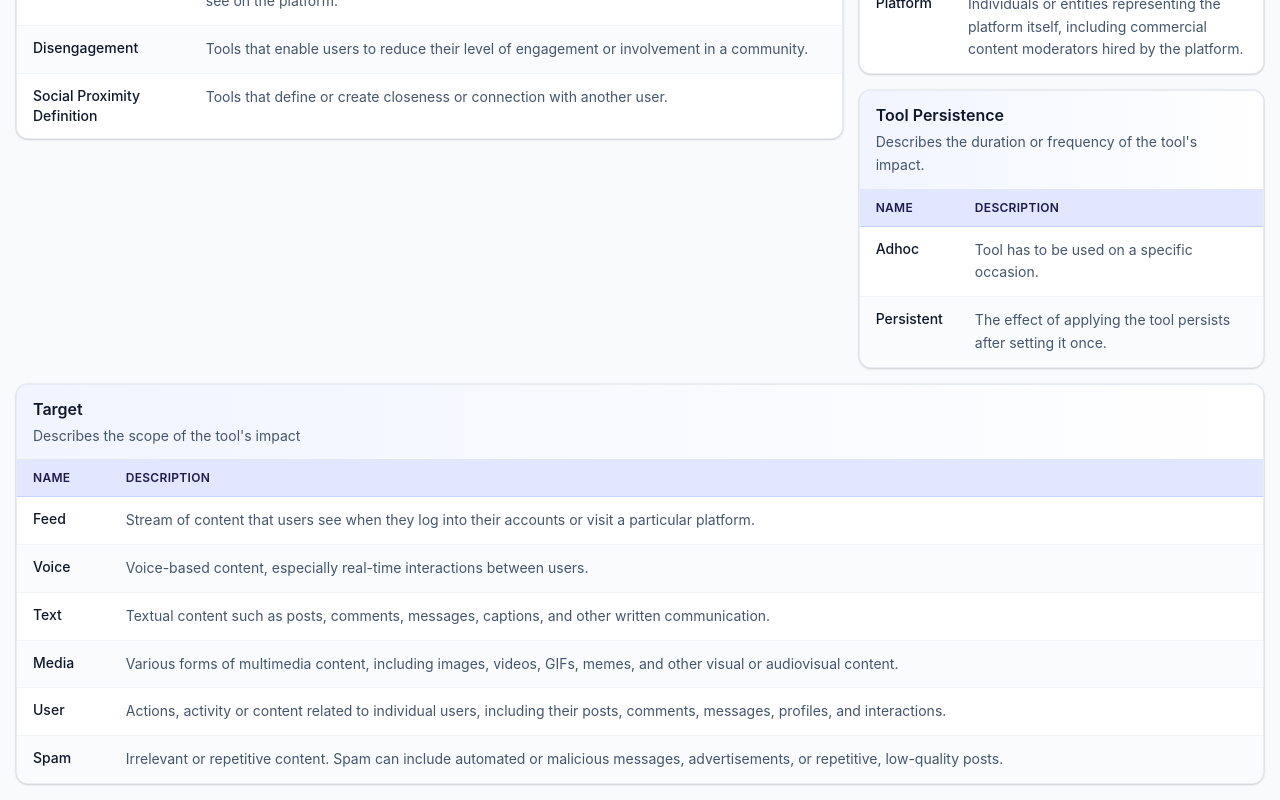
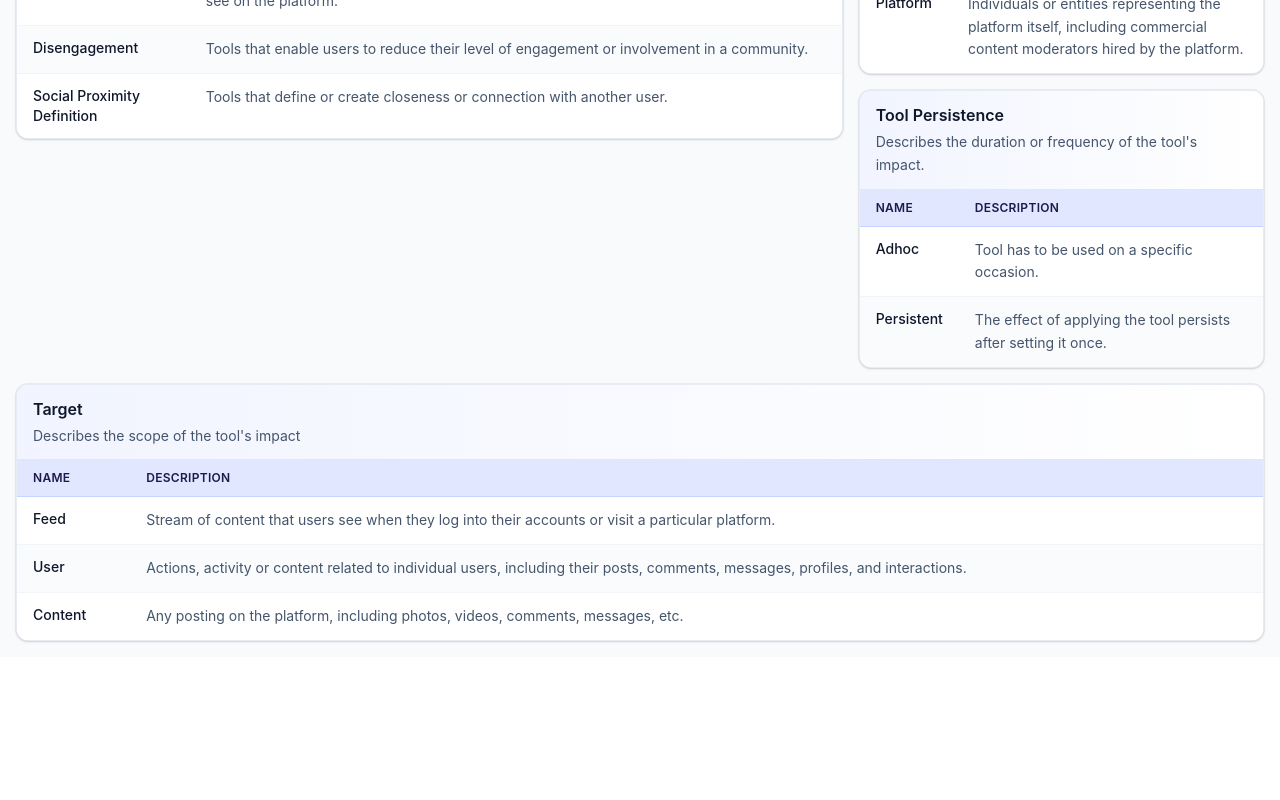
Before and after one commit to marticodes/BaSICS, a React (Vite) app: page /legend in a window 1280 px wide. Shown: the part 1185-1985 px from the top of the page. After the commit the page ends 1842 px from the top, so only its background shows below. Built offline with nearby package versions, Linux system fonts and the light colour scheme.

Commit message:
bug fixes

```diff
--- a/src/data/legend.ts
+++ b/src/data/legend.ts
@@ -133,29 +133,14 @@ export const legendSections: LegendSection[] = [
           'Stream of content that users see when they log into their accounts or visit a particular platform.',
       },
       {
-        name: 'Voice',
-        definition:
-          'Voice-based content, especially real-time interactions between users.',
-      },
-      {
-        name: 'Text',
-        definition:
-          'Textual content such as posts, comments, messages, captions, and other written communication.',
-      },
-      {
-        name: 'Media',
-        definition:
-          'Various forms of multimedia content, including images, videos, GIFs, memes, and other visual or audiovisual content.',
-      },
-      {
         name: 'User',
         definition:
           'Actions, activity or content related to individual users, including their posts, comments, messages, profiles, and interactions.',
       },
       {
-        name: 'Spam',
+        name: 'Content',
         definition:
-          'Irrelevant or repetitive content. Spam can include automated or malicious messages, advertisements, or repetitive, low-quality posts.',
+          'Any posting on the platform, including photos, videos, comments, messages, etc.',
       },
     ],
   },
--- a/src/pages/PageTestPage.tsx
+++ b/src/pages/PageTestPage.tsx
@@ -176,7 +176,7 @@ export const PageTestPage = ({ tools, allTools }: { tools: Tool[]; allTools: Too
         </div>
 
         <aside
-          className="flex h-fit flex-col gap-0 xl:sticky xl:top-24"
+          className="flex h-fit max-h-[calc(100vh-7rem)] flex-col gap-0 self-start overflow-y-auto overscroll-contain pb-[min(45vh,28rem)] [scroll-behavior:smooth] [scrollbar-gutter:stable] xl:sticky xl:top-24"
           aria-label="Selection statistics"
         >
           <div className="rounded-xl border border-slate-200 bg-white p-3.5 shadow-sm">
```
